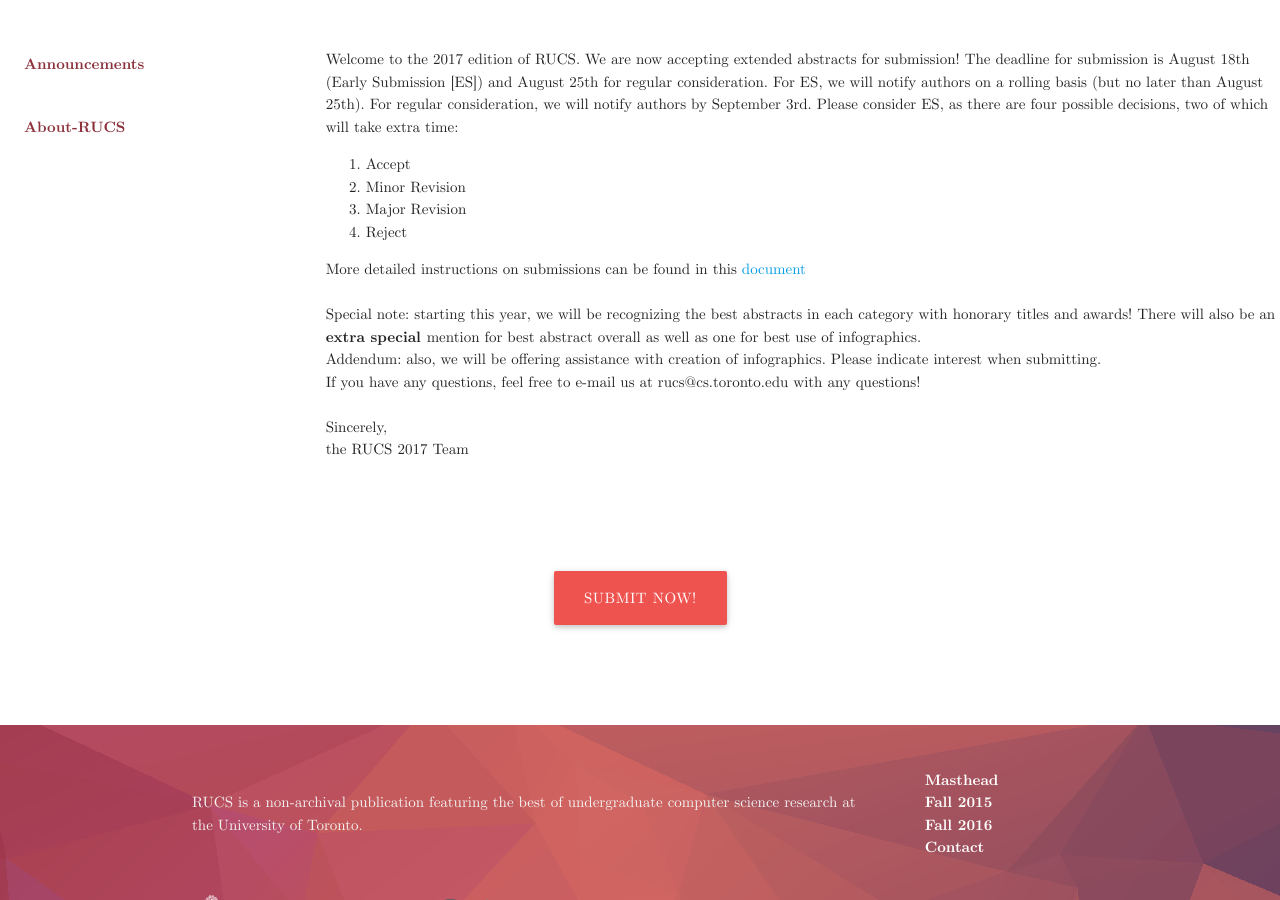
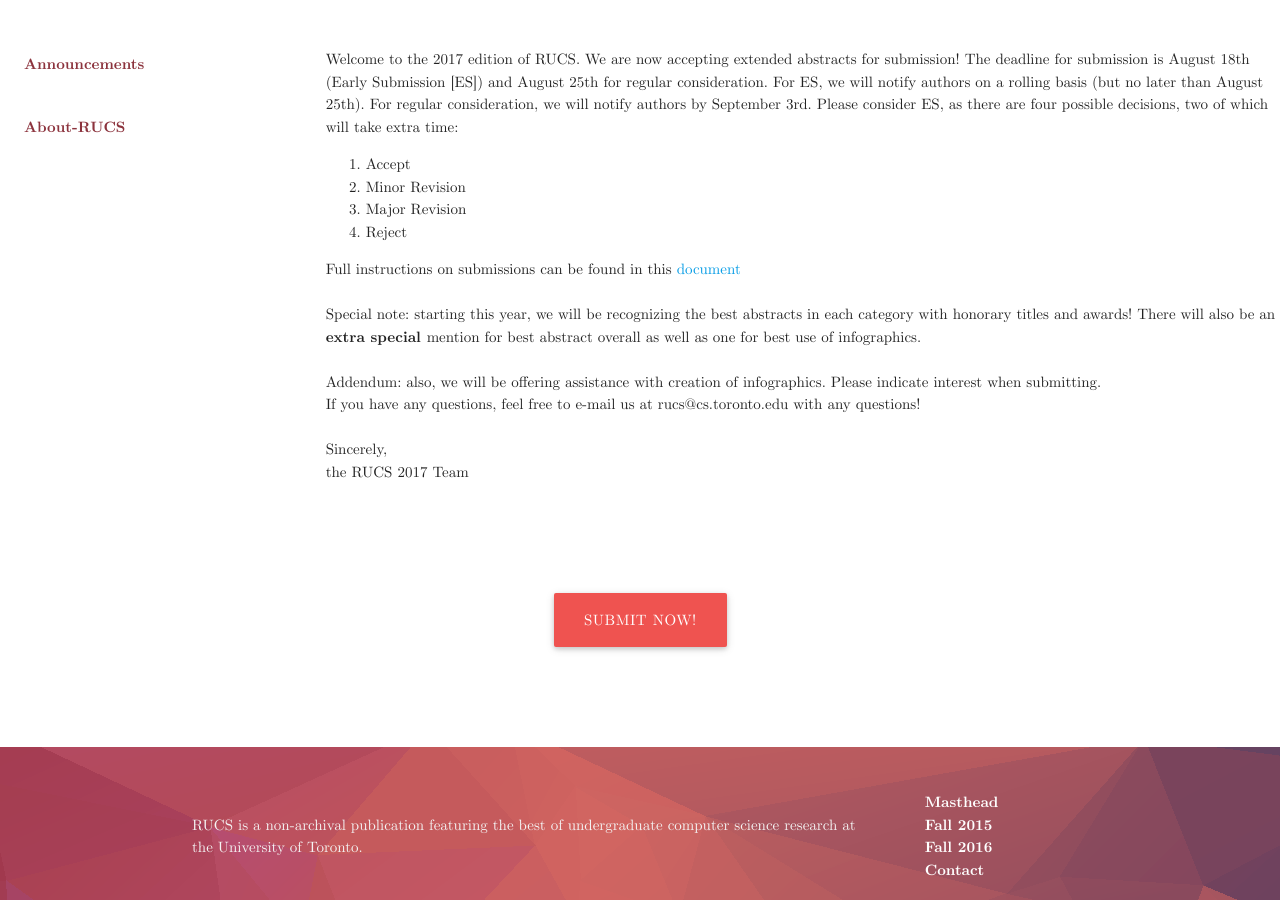
Before and after one commit to rucs-uoft/rucs-uoft.github.io, a Jekyll site: the page built from index.html, in a window 1280 px wide and 900 px high, scrolled down 945 px. Built offline with Jekyll 4.4.1, drawn with Linux system fonts in a browser that asks for light colours; nearby versions of some CDN libraries.

Commit message:
more style

```diff
--- a/_includes/news.html
+++ b/_includes/news.html
@@ -19,13 +19,14 @@
     </ol>
 
 
-More detailed instructions on submissions can be found in this <a href = https://docs.google.com/document/d/1yVDTbjVuExxzBVFIVpzssB97J2ogHBYiSeqpDMJH_JU/edit?usp=sharing> document</a>
+Full instructions on submissions
+can be found in this <a href = https://docs.google.com/document/d/1yVDTbjVuExxzBVFIVpzssB97J2ogHBYiSeqpDMJH_JU/edit?usp=sharing> document</a>
 <br> <br>
 
 Special note: starting this year, we will be recognizing the best abstracts in each category with honorary titles and awards!
 There will also be an <b> extra special </b> mention for best abstract overall as well as one for best use of infographics.
 
-<br>
+<br> <br>
 Addendum: also, we will be offering assistance with creation of infographics. Please indicate interest when submitting.
 
 <br>
```
